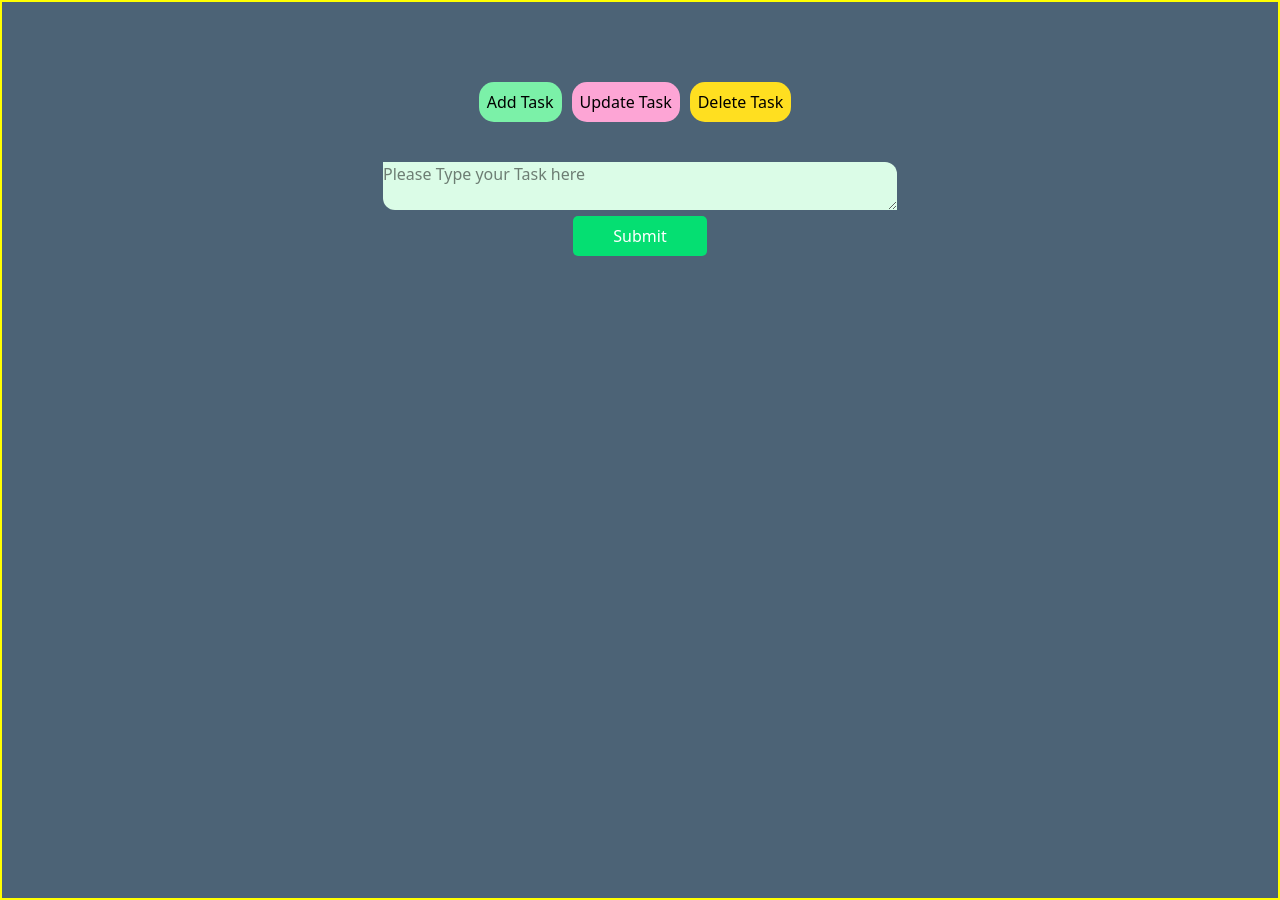
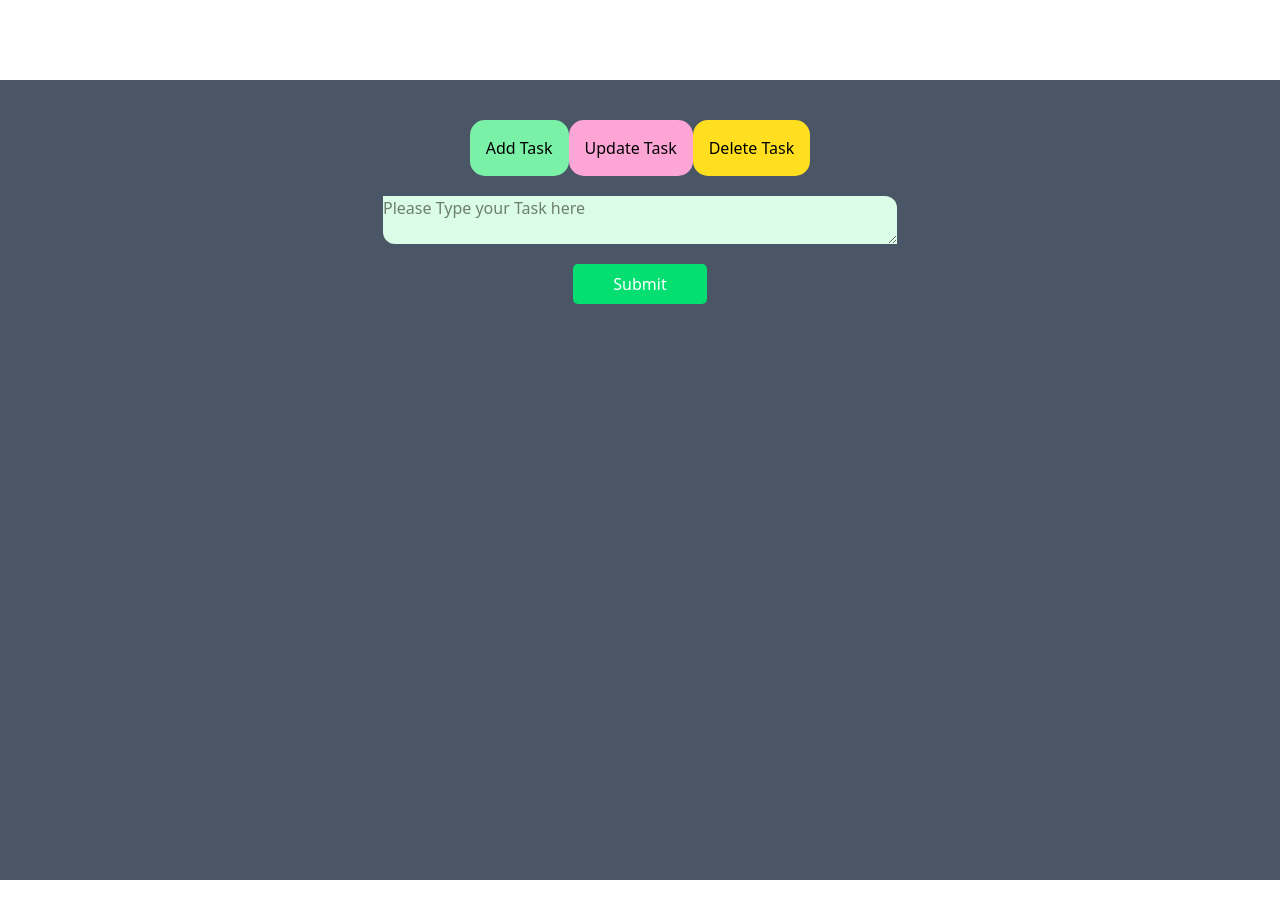
Before and after one commit to Vinod315/Practice, an Angular app: page /todos in a window 1280 px wide. Built offline with nearby package versions, Linux system fonts and the light colour scheme.

Commit message:
updated taks tailwind style

```diff
--- a/src/app/components/home/home.component.html
+++ b/src/app/components/home/home.component.html
@@ -3,12 +3,12 @@
 
 
 
-<div class="bg-pink-300 text-black mt-10 rounded-[5px] p-8 text-center">
+<div class="bg-gray-600 w-screen h-screen">
 
 
 
 
-<div >
+<div class="bg-pink-300 text-black mt-10 rounded-[5px] p-8 text-center underline">
     <a href="/todos"> Click Me For Todo's Application</a>
 </div>
 </div>
--- a/src/app/components/todos/todos.component.css
+++ b/src/app/components/todos/todos.component.css
@@ -1,7 +1,4 @@
-#Main{
-display: flex;
-border-radius: 15px
-}
+
 #btn{
 
 color: black;
--- a/src/app/components/todos/todos.component.html
+++ b/src/app/components/todos/todos.component.html
@@ -1,21 +1,21 @@
 <div
-    style="background-color: rgb(76, 99, 118);width:100%; height: 900px; justify-content: center; border:yellow 2px solid ">
-    <div id="Main" style="display:flex; flex-direction: row; justify-content: center; margin-top: 40px; ">
-        <button id=btn class="bg-green-300 text-black mt-10 rounded-[15px] p-8" (click)="addClicked()">Add Task</button>
-        <button id=btn class="bg-pink-300 text-black mt-10 rounded-[15px] p-8" (click)="updateClicked()">Update Task</button>
-        <button id=btn class="bg-yellow-300 text-black mt-10 rounded-[15px] p-8" (click)="deleteClicked()"> Delete Task</button>
+    class="bg-gray-600 w-screen h-screen ">
+    <div id="Main" class=" flex flex-row justify-center items-center mt-20">
+        <button  class="bg-green-300 text-black mt-10 rounded-[15px] p-4 hover:bg-blue-400" (click)="addClicked()">Add Task</button>
+        <button class="bg-pink-300 text-black mt-10 rounded-[15px] p-4 hover:bg-blue-400" (click)="updateClicked()">Update Task</button>
+        <button  class="bg-yellow-300 text-black mt-10 rounded-[15px] p-4 hover:bg-blue-400" (click)="deleteClicked()"> Delete Task</button>
 
     </div>
-    <div style="display:flex; flex-direction: column; justify-content:center; text-align:center;">
-        <div>
+    <div class="flex flex-col justify-center items-center mt-5">
+
             <textarea (input)="submitClicked($event)" rows="2" cols="54" placeholder="Please Type your Task here"
-                class="rounded-tr-xl rounded-bl-xl mt-10 bg-green-100"></textarea>
-            <p class="text-center text-white">{{Str}}</p>
-        </div>
-        <div>
-            <button (click)="sub()" class="bg-green-400 text-white py-2 px-10 rounded-[5px]">Submit</button>
+                class="rounded-tr-xl rounded-bl-xl  bg-green-100"></textarea>
+            <p class="text-center text-white">{{Str }}</p>
 
-        </div>
+
+            <button (click)="sub()" class="bg-green-400 text-white py-2 px-10 rounded-[5px] mt-5">Submit</button>
+
+
     </div>
 
 
```
